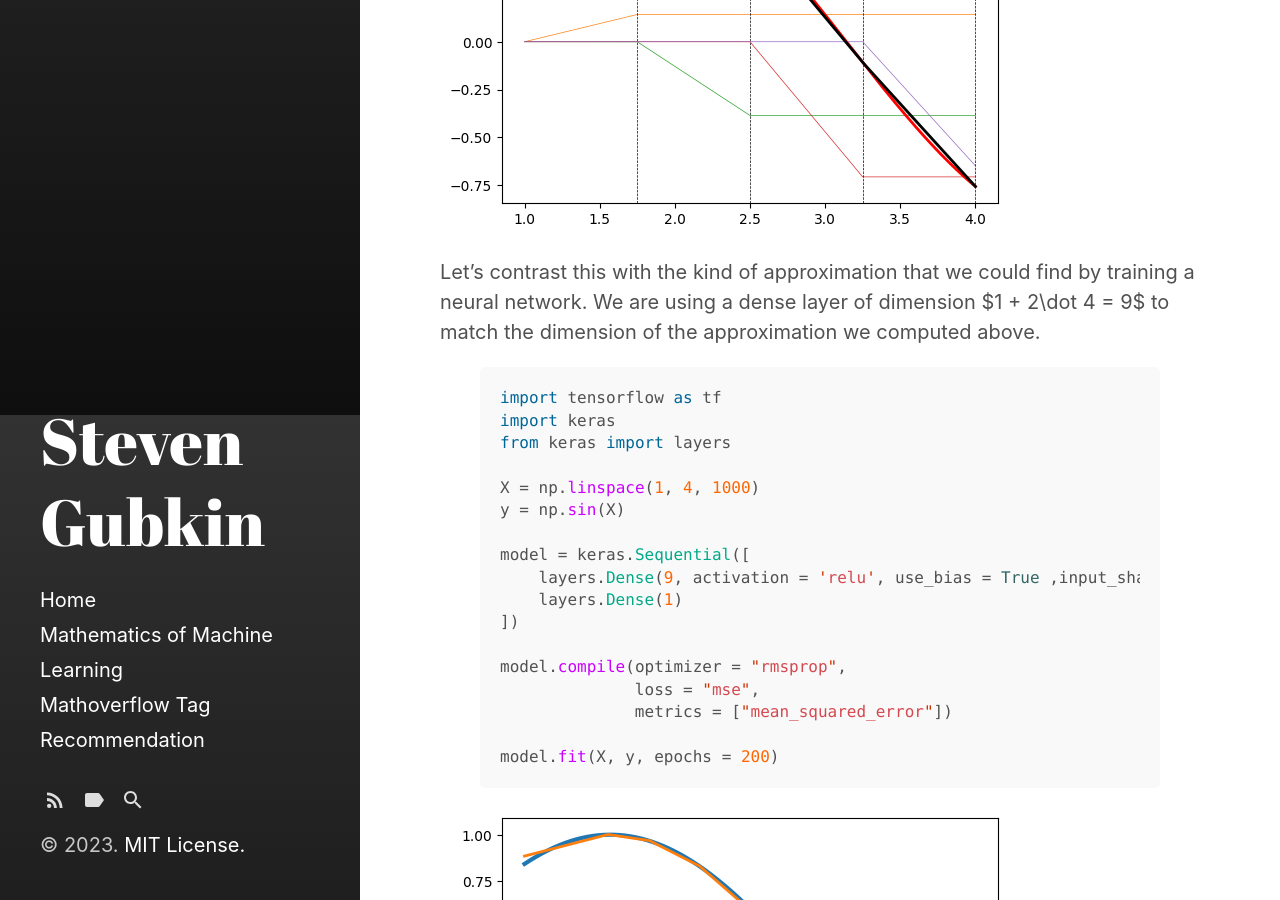
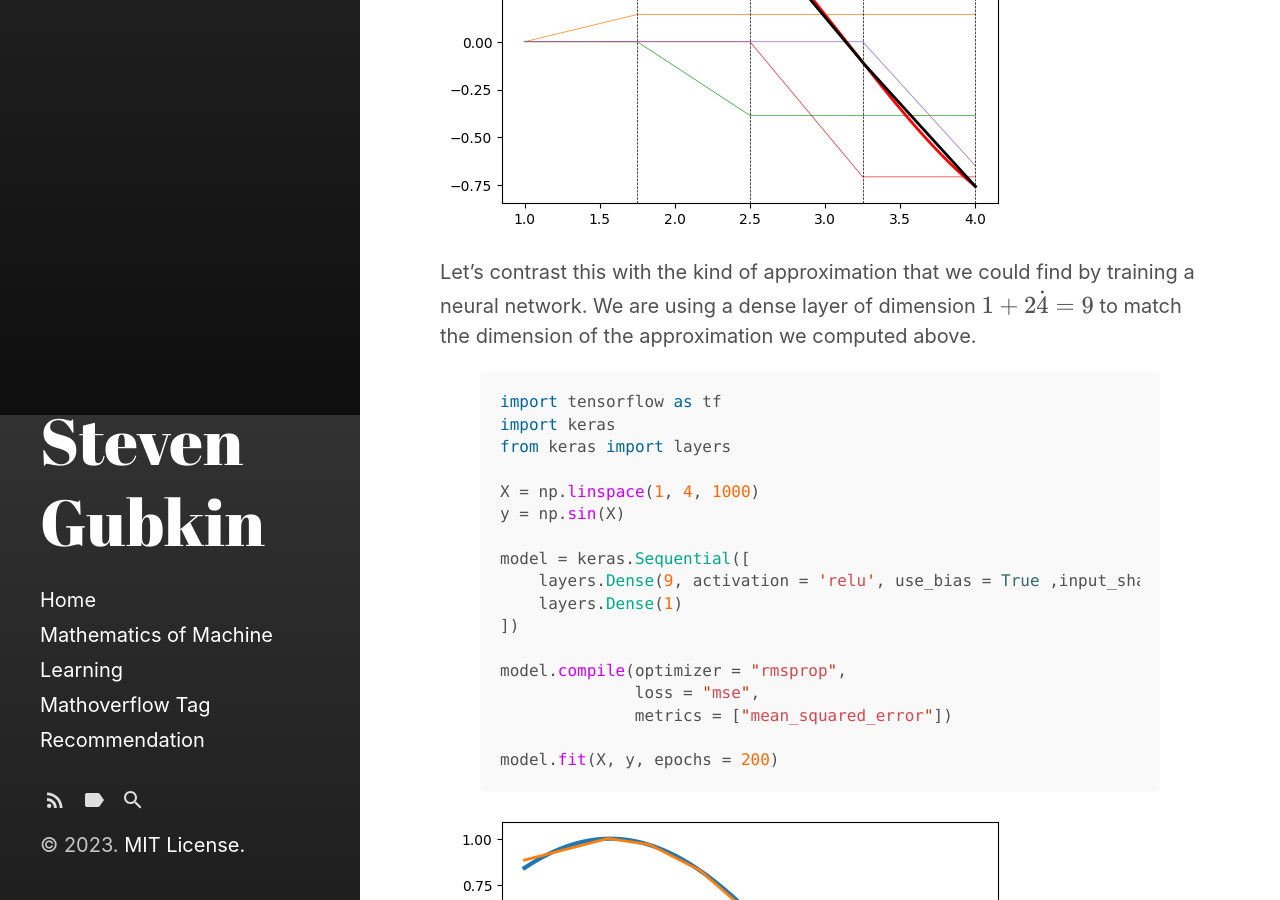
Before and after one commit to StevenGubkin/StevenGubkin.github.io, a Jekyll site: the page built from _posts/2023-06-30-Universal-Approximation-Theorem.md, in a window 1280 px wide and 900 px high, scrolled down 4985 px. Built offline with Jekyll 4.4.1, drawn with Linux system fonts in a browser that asks for light colours; formulas are drawn with MathJax 3.

Commit message:
Fixed $ --> $$.

```diff
--- a/_posts/2023-06-30-Universal-Approximation-Theorem.md
+++ b/_posts/2023-06-30-Universal-Approximation-Theorem.md
@@ -141,7 +141,7 @@ To help visualize this, we can look at how 4 slant_step functions sum up to a pi
 
 ![](/assets/images/sine-4.png)
 
-Let's contrast this with the kind of approximation that we could find by training a neural network.  We are using a dense layer of dimension $1 + 2\dot 4 = 9$ to match the dimension of the approximation we computed above.
+Let's contrast this with the kind of approximation that we could find by training a neural network.  We are using a dense layer of dimension $$1 + 2\dot 4 = 9$$ to match the dimension of the approximation we computed above.
 
 {% highlight py %}
 
```
